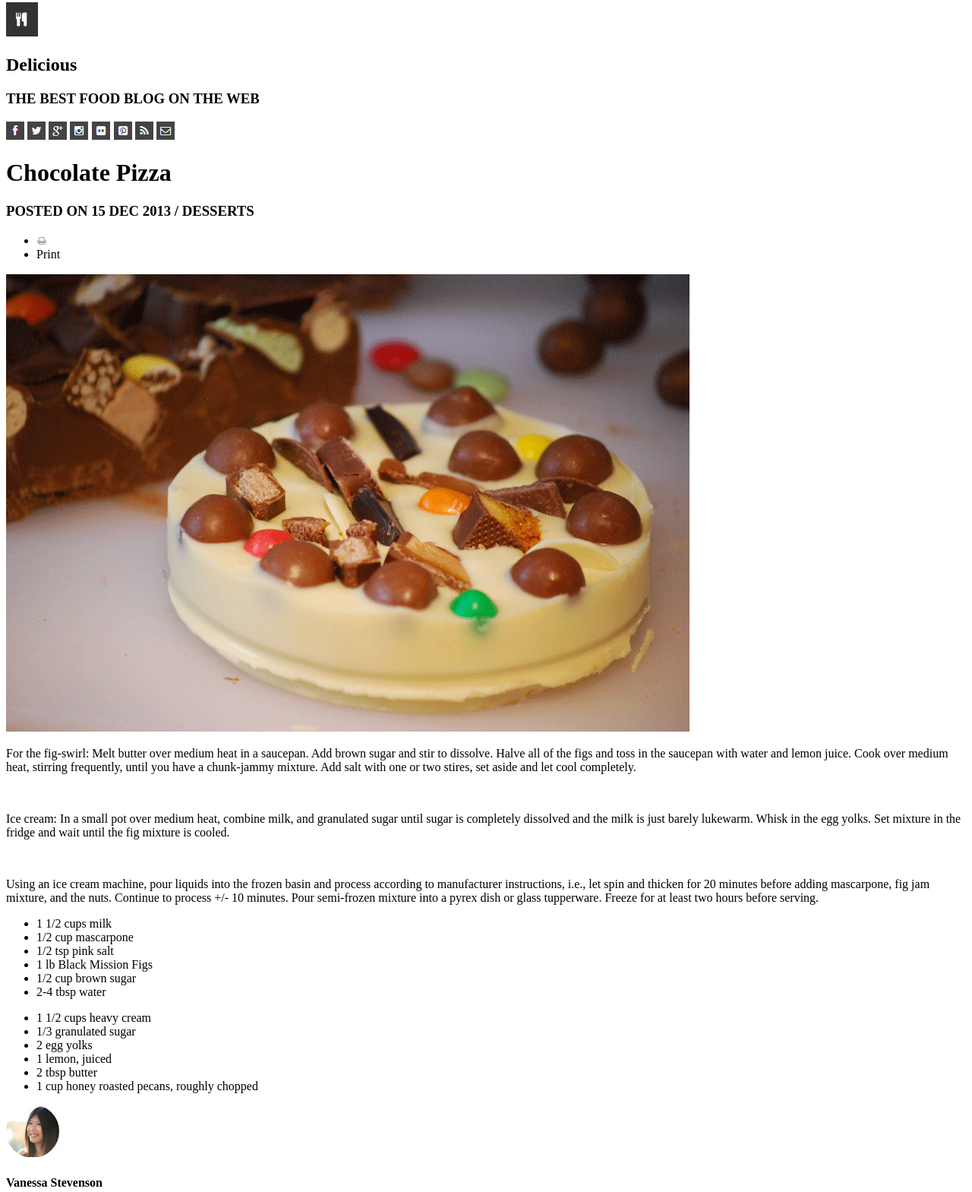
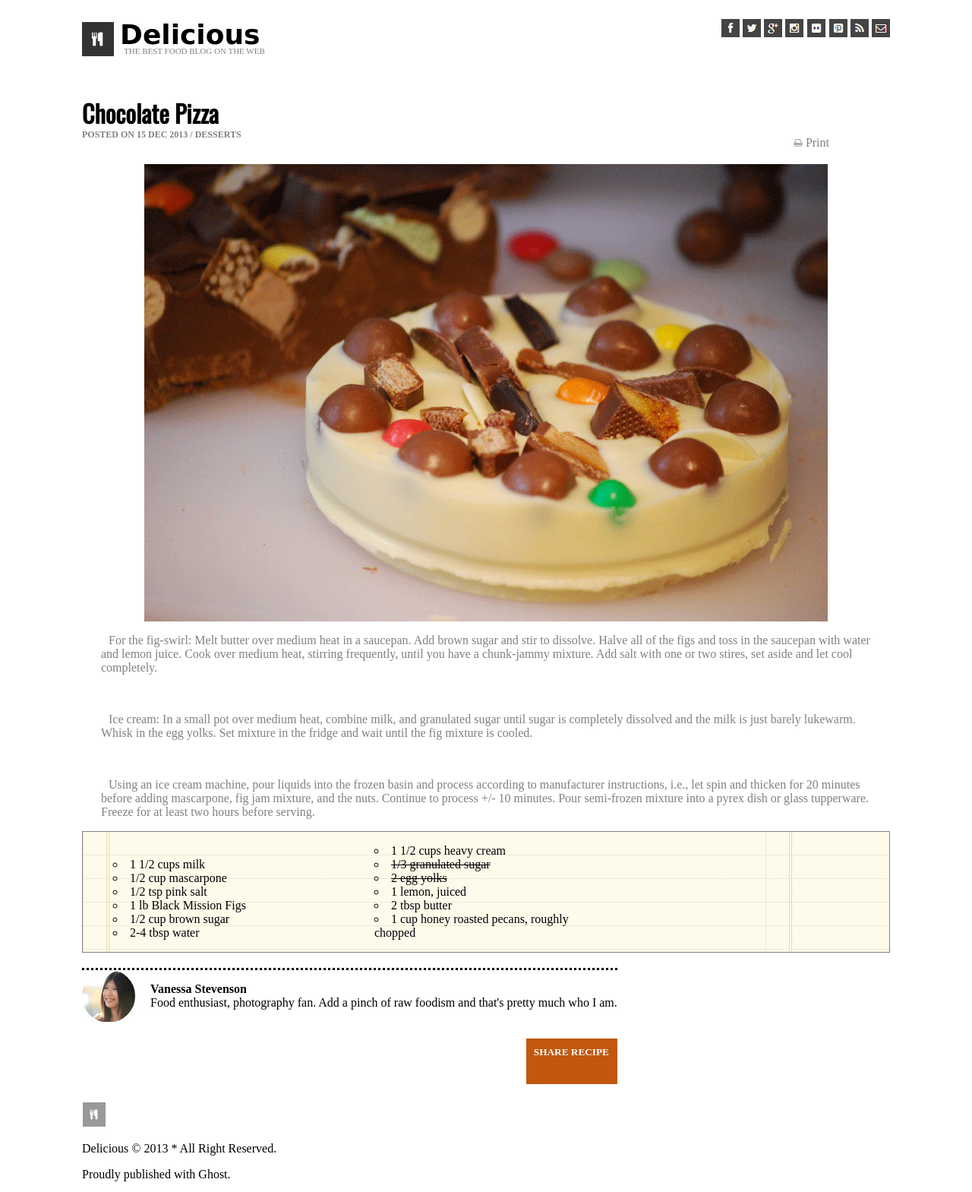
Before and after one commit to Playingtygre/choc_pizza, a plain HTML site: page index.html in a window 1280 px wide. Shown: the part 5-1574 px from the top of the page at 76% size. Drawn offline with nearby package versions, Linux system fonts and the light colour scheme.

Commit message:
Top half of page complete

```diff
--- a/index.html
+++ b/index.html
@@ -3,12 +3,18 @@
   <head>
     <meta charset="utf-8">
     <title>Chocolate Pizza</title>
+    <link href="style.css" rel="stylesheet" type="text/css" />
+    <link href="https://fonts.googleapis.com/css?family=Oswald" rel="stylesheet">
   </head>
   <body>
     <header>
-      <img src="img/logo.png" />
-      <h2>Delicious</h2>
-      <h3>THE BEST FOOD BLOG ON THE WEB</h3>
+      <img class="fork" src="img/logo.png" />
+      <div class="slogan">
+        <h2>Delicious</h2>
+      </div>
+      <div class="tagline"
+        <p>THE BEST FOOD BLOG ON THE WEB<p>
+      </div>
       <div class="topright">
         <img src="img/fb-icon.png" />
         <img src="img/twit-icon.png" />
@@ -21,13 +27,15 @@
       </div>
     </header>
     <div class="title">
+      <div class="pizzafont">
       <h1>Chocolate Pizza</h1>
-      <h3>POSTED ON 15 DEC 2013 / DESSERTS</h3>
-      <ul>
+      <h3 id="post">POSTED ON 15 DEC 2013 / DESSERTS</h3>
+      </div>
+      <ul class="print">
         <li><img src="img/print-icon.png" /></li>
         <li>Print</li>
       </ul>
-      <img src="img/choco-pizza.png" />
+      <img class="bigpic" src="img/choco-pizza.png" />
     </div>
     <div class="context">
       <p>For the fig-swirl: Melt butter over medium heat in a saucepan. Add brown sugar and stir to dissolve. Halve all of the figs and toss in the saucepan with water and lemon juice. Cook over medium heat, stirring frequently, until you have a chunk-jammy mixture. Add salt with one or two stires, set aside and let cool completely.</p><br>
@@ -35,7 +43,7 @@
       <p>Using an ice cream machine, pour liquids into the frozen basin and process according to manufacturer instructions, i.e., let spin and thicken for 20 minutes before adding mascarpone, fig jam mixture, and the nuts. Continue to process +/- 10 minutes. Pour semi-frozen mixture into a pyrex dish or glass tupperware. Freeze for at least two hours before serving.</p>
     </div>
     <div class="recipe">
-      <ul>
+      <ul class="one">
         <li>1 1/2 cups milk</li>
         <li>1/2 cup mascarpone</li>
         <li>1/2 tsp pink salt</li>
@@ -43,19 +51,18 @@
         <li>1/2 cup brown sugar</li>
         <li>2-4 tbsp water</li>
       </ul>
-      <ul>
+      <ul class="one">
         <li>1 1/2 cups heavy cream</li>
-        <li>1/3 granulated sugar</li>
-        <li>2 egg yolks</li>
+        <li><del>1/3 granulated sugar</del></li>
+        <li><del>2 egg yolks</del></li>
         <li>1 lemon, juiced</li>
         <li>2 tbsp butter</li>
         <li>1 cup honey roasted pecans, roughly chopped</li>
       </ul>
     </div>
     <div class="person">
-      <img src="img/van-pic.png" />
-      <h4>Vanessa Stevenson</h4>
-      <p>Food enthusiast, photography fan. Add a pinch of raw foodism and that's pretty much who I am.</p>
+      <img class="vanessa" src="img/van-pic.png" />
+      <p><strong>Vanessa Stevenson</strong><br>Food enthusiast, photography fan. Add a pinch of raw foodism and that's pretty much who I am.</p>
       <h5>SHARE RECIPE</h5>
     </div>
     <footer>
--- a/style.css
+++ b/style.css
@@ -1,8 +1,130 @@
+body {
+  padding-left: 100px;
+  padding-right: 100px;
+}
+
 header {
-  display: inline-block;
+  position: relative;
+}
 
+.slogan {
+  display: inline;
+}
+
+.tagline {
+  font-size: 11px;
+  color: grey;
+  position: relative;
+  left: 55px;
+  bottom: 35px;
+}
+
+header h2 {
+  font-size: 36px;
+  font-family: Brush Script Std, Brush Script MT, cursive;
+  margin-left: 50px
+}
+
+.fork {
+  position: absolute;
+  top: 4px;
+  left: 0px;
 }
 
 .topright {
+  position: absolute;
+  top: 0px;
+  right: 0px;
+}
+
+h1 {
+  line-height: 1px;
+  margin-top: 40px;
+  font-family: 'Oswald', sans-serif;
+  font-weight: bold;
+}
+
+.title {
+  position: relative;
+}
+
+.pizzafont {
+  left: 40px;
+}
+
+#post {
+  color: grey;
+  font-size: 12px;
+}
+
+.print {
+  list-style: none;
+  position: absolute;
+  right: 80px;
+  top: 15px;
+}
+
+.print li {
+  display: inline;
+  color: grey;
+}
+
+.bigpic {
+  margin-left: auto;
+  margin-right: auto;
+  display: block;
+  margin-top: 30px;
+}
+
+.one {
+  display: inline-block;
+}
+
+.two {
+  display: inline-block;
+}
+
+.context {
+  color: grey;
+  text-indent: 10px;
+  margin-left: 25px;
+  margin-right: 25px;
+}
+
+.recipe {
+  background-image: url("img/list-bg.png");
+  border: thin grey solid;
+  margin-bottom: 20px;
+}
+
+.recipe ul {
+  list-style: inside circle;
+  width: 300px;
+}
+
+.person {
+  border-top: dotted;
+  display: inline-block;
+}
+
+.person h4 {
+  float: left;
+}
+
+.vanessa {
+  position: absolute;
+}
+
+.person p {
+  padding-left: 90px;
+}
+
+h5 {
+  background-color: rgb(193, 88, 14);
+  width: 100px;
+  height: 40px;
+  padding: 10px;
+  color: white;
   float: right;
+  position: relative;
 }
```
